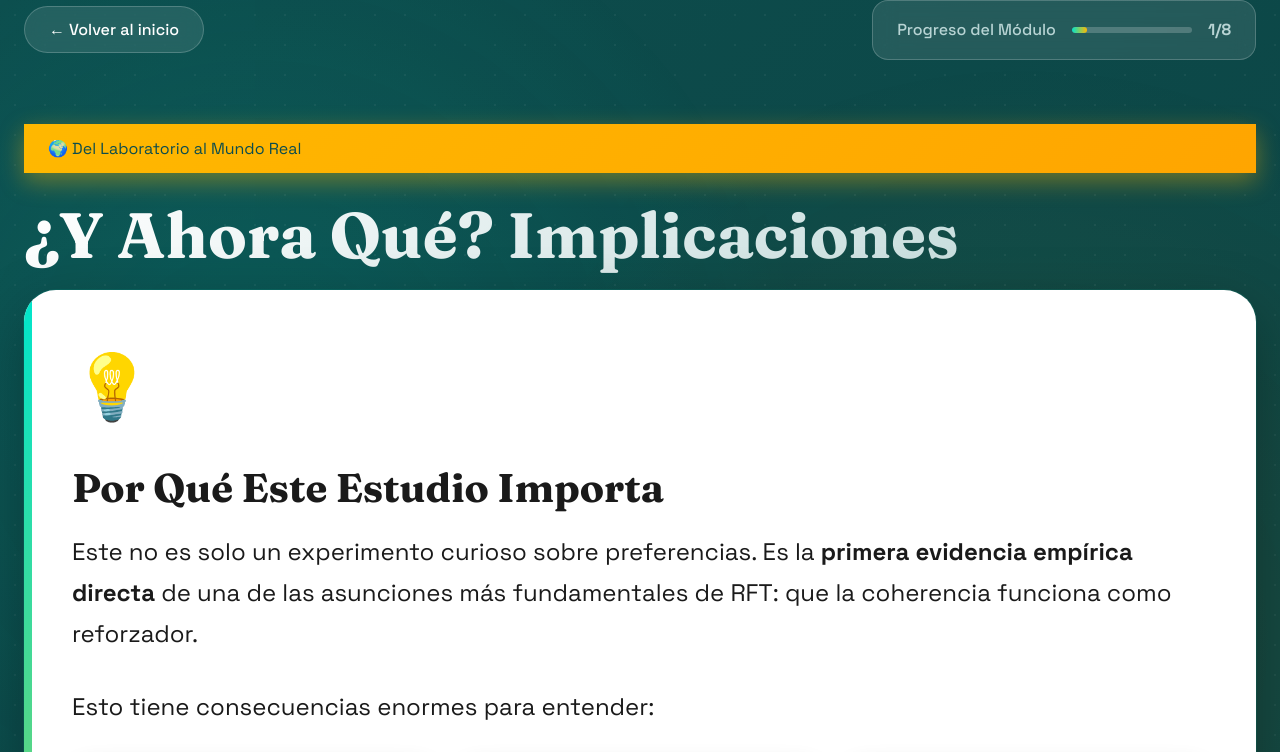
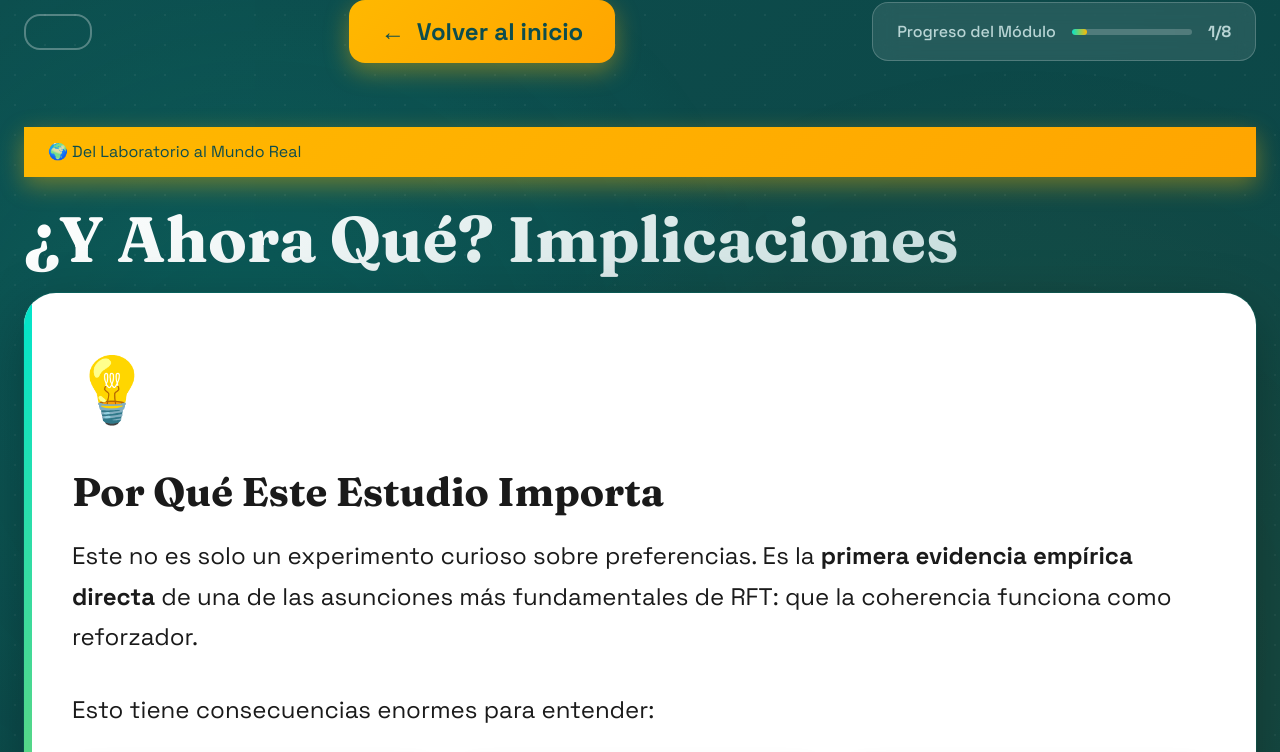
Before and after one commit to leoeyzaguirrer-hue/rft-plataforma, a plain HTML site: page laboratorio/laboratorio-coherencia/pantalla-7.html in a window 1280 px wide. Shown: the top 752 px of the page. Drawn offline with Linux system fonts and the light colour scheme.

Commit message:
Update pantalla-7.html

```diff
--- a/laboratorio/laboratorio-coherencia/pantalla-7.html
+++ b/laboratorio/laboratorio-coherencia/pantalla-7.html
@@ -268,7 +268,8 @@
     <div class="container">
         <!-- Header -->
         <header class="header">
-            <button class="btn-volver" onclick="window.location.href='index.html'">
+           <button class="btn btn-secundario btn-anterior" onclick="window.location.href='pantalla-6.html'">
+<button class="btn btn-primario btn-siguiente" onclick="window.location.href='pantalla-8.html'">
                 <span>←</span>
                 <span>Volver al inicio</span>
             </button>
```
